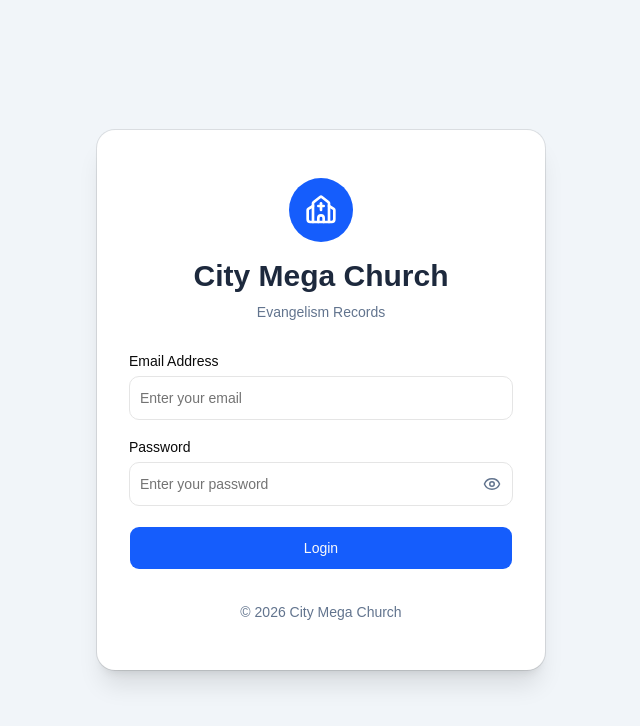
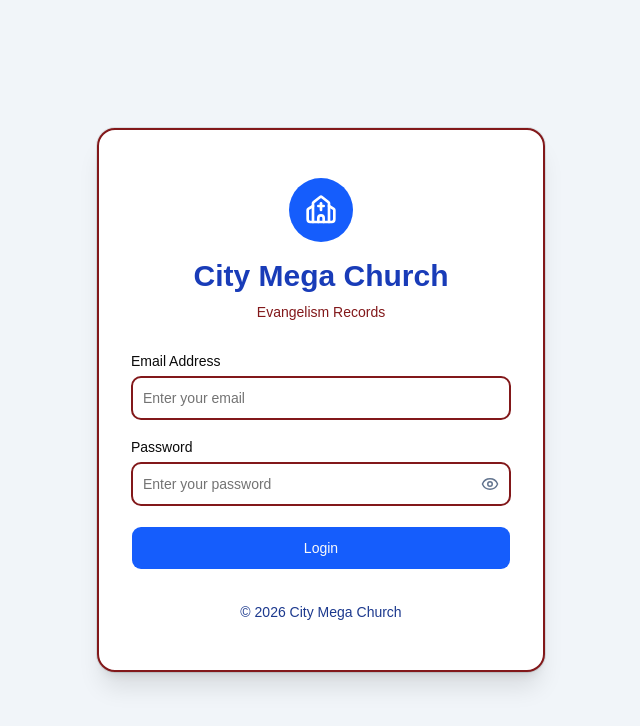
Before and after one commit to Cymi-eng/Evangelism-Records, a React (Vite) app: page / in a window 1280 px wide. Shown: the top 726 px of the page, without its empty margins (319-959 px from the left). Built offline with nearby package versions, Linux system fonts and the light colour scheme; no server answers.

Commit message:
feat: add border colors

```diff
--- a/src/auth/Login.jsx
+++ b/src/auth/Login.jsx
@@ -61,17 +61,17 @@ export default function Login() {
 
   return (
     <div className="min-h-screen bg-slate-100 flex items-center justify-center px-4">
-      <Card className="w-full max-w-md rounded-2xl shadow-xl border-0">
+      <Card className="w-full max-w-md rounded-2xl shadow-xl border-2 border-red-900">
         <CardContent className="p-8">
 
           <div className="flex flex-col items-center mb-8">
             <div className="bg-blue-600 p-4 rounded-full mb-4">
               <Church className="w-8 h-8 text-white" />
             </div>
-            <h1 className="text-3xl font-bold text-slate-800">
+            <h1 className="text-3xl font-bold text-blue-800">
               City Mega Church
             </h1>
-            <p className="text-slate-500 mt-2">
+            <p className="text-red-900 mt-2 ">
               Evangelism Records
             </p>
           </div>
@@ -82,7 +82,7 @@ export default function Login() {
               <Input
                 type="email"
                 placeholder="Enter your email"
-                className="mt-2 h-11"
+                className="mt-2 h-11 border-2 border-red-900"
                 value={email}
                 onChange={(e) => setEmail(e.target.value)}
               />
@@ -94,7 +94,7 @@ export default function Login() {
                 <Input
                   type={showPassword ? "text" : "password"}
                   placeholder="Enter your password"
-                  className="h-11 pr-10"
+                  className="h-11 pr-10 border-2 border-red-900"
                   value={password}
                   onChange={(e) => setPassword(e.target.value)}
                 />
@@ -117,7 +117,7 @@ export default function Login() {
             </Button>
           </form>
 
-          <div className="mt-8 text-center text-sm text-slate-500">
+          <div className="mt-8 text-center text-sm text-blue-900">
             © {new Date().getFullYear()} City Mega Church
           </div>
 
```
